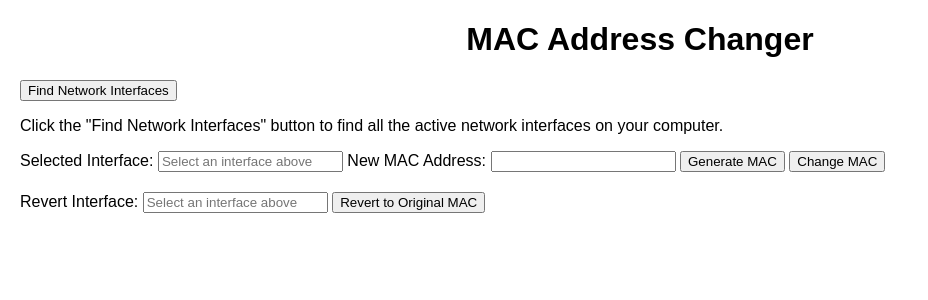
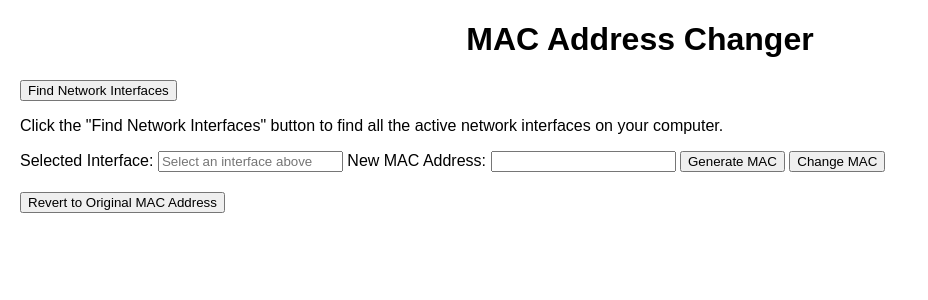
Before and after one commit to razorboy73/django-security-tools, a Django app: page / in a window 1280 px wide. Shown: the top 300 px of the page, without its empty margins (0-928 px from the left). Run offline with Django 4.2, Linux system fonts and the light colour scheme.

Commit message:
bug fixes and error handling

```diff
--- a/django_security_tools/mac_address_changer/models.py
+++ b/django_security_tools/mac_address_changer/models.py
@@ -1,4 +1,5 @@
 from django.db import models
+from django.utils.timezone import now
 
 class MacAddressHistory(models.Model):
     mac_address = models.CharField(max_length=17, unique=True)
@@ -11,6 +12,7 @@ class Interface(models.Model):
     name = models.CharField(max_length=50, unique=True)  # Interface name
     original_mac = models.CharField(max_length=17, blank=True, null=True)  # Original MAC address
     mac_address = models.CharField(max_length=17, blank=True, null=True)  # Current MAC address
+    last_changed = models.DateTimeField(null=True, blank=True)
 
     def __str__(self):
         return self.name
--- a/django_security_tools/mac_address_changer/templates/mac_address_changer/index.html
+++ b/django_security_tools/mac_address_changer/templates/mac_address_changer/index.html
@@ -34,10 +34,9 @@
     <!-- Form to Revert MAC Address -->
     <form method="POST" action="{% url 'revert_mac' %}">
         {% csrf_token %}
-        <label for="revert_interface">Revert Interface:</label>
-        <input type="text" id="revert_interface" name="interface" readonly placeholder="Select an interface above">
-        <button type="submit">Revert to Original MAC</button>
+        <button type="submit">Revert to Original MAC Address</button>
     </form>
+
 
     <!-- Container for Alerts and Messages -->
     <div id="message-container">
--- a/django_security_tools/mac_address_changer/views.py
+++ b/django_security_tools/mac_address_changer/views.py
@@ -1,126 +1,214 @@
 from django.shortcuts import render, redirect
+from django.utils.timezone import now
 from django.http import JsonResponse
 from django.contrib import messages
-from .models import MacAddressHistory, Interface
+from .models import Interface
 import subprocess
 import random
 import re
 
+
 def index(request):
+    """
+    Renders the main page with a list of available network interfaces.
+    """
     interfaces = Interface.objects.all()
     return render(request, "mac_address_changer/index.html", {"interfaces": interfaces})
 
 
 def find_interfaces(request):
     """
-    Returns a list of active network interfaces with their current MAC addresses.
+    Finds and returns active network interfaces with their current MAC addresses.
     Updates the Interface table in the database.
     """
     try:
-        # Get the output of ifconfig
         result = subprocess.check_output(['ifconfig'], stderr=subprocess.STDOUT).decode('utf-8')
-
-        # Log the raw output for debugging
         print("Raw ifconfig output:\n", result)
 
-        # Parse interface names and MAC addresses
+        interface_blocks = result.split('\n\n')
         interfaces = []
-        # Updated regex: Matches all interfaces and optionally captures MAC addresses
-        regex = r'^(\w+): flags=.*?\n(?:.*\n)*?(?:\s+ether\s+([0-9a-fA-F:]{17}))?'
+        for block in interface_blocks:
+            name_match = re.match(r'^(\w+):', block)
+            if not name_match:
+                continue
+            interface_name = name_match.group(1)
+            mac_match = re.search(r'ether\s+([0-9a-fA-F:]{17})', block)
+            mac_address = mac_match.group(1) if mac_match else "No MAC Address"
 
-        for match in re.finditer(regex, result, re.MULTILINE):
-            interface_name = match.group(1)  # Extract interface name
-            mac_address = match.group(2) if match.group(2) else "No MAC Address"  # Extract MAC or set as "No MAC Address"
-
-            # Update or create the Interface in the database
-            Interface.objects.update_or_create(
+            interface, created = Interface.objects.update_or_create(
                 name=interface_name,
                 defaults={'original_mac': mac_address, 'mac_address': mac_address}
             )
             interfaces.append({'name': interface_name, 'mac': mac_address})
 
-        # Log the parsed interfaces for debugging
         print("Parsed interfaces:", interfaces)
-
-        # User instructions
         instructions = "Click on a network interface below to select it for MAC address changes."
 
         return JsonResponse({'interfaces': interfaces, 'instructions': instructions})
-
     except subprocess.CalledProcessError as e:
         error_message = f"Error fetching interfaces: {str(e)}"
-        print(error_message)  # Log the error
+        print(error_message)
         return JsonResponse({'error': error_message}, status=500)
-
     except Exception as e:
         error_message = f"Unexpected error: {str(e)}"
-        print(error_message)  # Log the error
+        print(error_message)
         return JsonResponse({'error': error_message}, status=500)
 
 
-def generate_mac(request):
-    new_mac = ":".join(f"{random.randint(0, 255):02x}" for _ in range(6))
-    MacAddressHistory.objects.create(mac_address=new_mac)
-    return JsonResponse({"mac_address": new_mac})
+def validate_mac(mac):
+    """
+    Validates the MAC address format.
+    """
+    pattern = r"^([0-9A-Fa-f]{2}:){5}[0-9A-Fa-f]{2}$"
+    return re.match(pattern, mac) is not None
+
+
+def ensure_interface_up(interface):
+    """
+    Ensures the specified interface is up.
+    """
+    try:
+        subprocess.run(["ip", "link", "set", interface, "up"], check=True)
+        print(f"Interface {interface} is now up.")
+    except subprocess.CalledProcessError as e:
+        raise RuntimeError(f"Error bringing up interface {interface}: {e}")
+
+
+def change_mac_command(interface, mac):
+    """
+    Changes the MAC address for the specified interface.
+    """
+    try:
+        print(f"Changing MAC address for {interface} to {mac}")
+
+        # Ensure the interface is up
+        ensure_interface_up(interface)
+
+        # Bring the interface down
+        subprocess.run(["ip", "link", "set", interface, "down"], check=True)
+
+        # Change the MAC address
+        subprocess.run(["ip", "link", "set", interface, "address", mac], check=True)
+
+        # Bring the interface back up
+        subprocess.run(["ip", "link", "set", interface, "up"], check=True)
+
+        print(f"MAC address for {interface} successfully changed to {mac}")
+    except subprocess.CalledProcessError as e:
+        raise RuntimeError(f"Error executing ip command: {e}")
+
+
 
 def change_mac(request):
+    """
+    Changes the MAC address for the specified interface.
+    """
     interface_name = request.POST.get("interface")
     new_mac = request.POST.get("mac")
 
-    print(f"POST data - interface: {interface_name}, mac: {new_mac}")  # Debugging
+    if not validate_mac(new_mac):
+        messages.error(request, f"Invalid MAC address format: {new_mac}. Please try again.")
+        return redirect("index")
 
-    if not interface_name:
-        messages.error(request, "No interface selected.")
+    try:
+        # Get the interface to change
+        interface = Interface.objects.get(name=interface_name)
+
+        # Save the original MAC if it's not already saved
+        if not interface.original_mac:
+            interface.original_mac = interface.mac_address
+
+        # Change the MAC address
+        change_mac_command(interface_name, new_mac)
+
+        # Update the MAC address and set last_changed
+        interface.mac_address = new_mac
+        interface.last_changed = now()
+        interface.save()
+
+        # Reset last_changed for all other interfaces
+        Interface.objects.exclude(name=interface_name).update(last_changed=None)
+
+        messages.success(
+            request,
+            f"MAC address for interface '{interface_name}' successfully changed. "
+            f"Original MAC: {interface.original_mac}, New MAC: {new_mac}."
+        )
+    except Interface.DoesNotExist:
+        messages.error(request, f"Interface '{interface_name}' not found.")
+    except RuntimeError as e:
+        messages.error(request, f"Error: {e}")
+
+    return redirect("index")
+    """
+    Changes the MAC address for the specified interface.
+    """
+    interface_name = request.POST.get("interface")
+    new_mac = request.POST.get("mac")
+
+    if not validate_mac(new_mac):
+        messages.error(request, f"Invalid MAC address format: {new_mac}. Please try again.")
         return redirect("index")
 
     try:
         interface = Interface.objects.get(name=interface_name)
+        original_mac = interface.mac_address
+        change_mac_command(interface_name, new_mac)
+        interface.mac_address = new_mac
+        interface.save()
+
+        messages.success(
+            request,
+            f"MAC address for interface '{interface_name}' successfully changed. "
+            f"Original MAC: {original_mac}, New MAC: {new_mac}."
+        )
     except Interface.DoesNotExist:
-        messages.error(request, f"Interface '{interface_name}' not found in the database.")
-        return redirect("index")
-
-    if not validate_mac(new_mac):
-        messages.error(request, "Invalid MAC address format.")
-        return redirect("index")
-
-    try:
-        original_mac = check_interface(interface_name)
-        if not interface.original_mac:
-            interface.original_mac = original_mac
-            interface.save()
-
-        change_mac_command(interface_name, new_mac)
-        messages.success(request, f"MAC address changed to {new_mac}.")
-    except Exception as e:
+        messages.error(request, f"Interface '{interface_name}' not found.")
+    except RuntimeError as e:
         messages.error(request, f"Error: {e}")
 
     return redirect("index")
 
 def revert_mac(request):
-    interface_name = request.POST.get("interface")
-    interface = Interface.objects.get(name=interface_name)
+    """
+    Reverts the MAC address for the last changed interface to its original value.
+    """
+    try:
+        # Find the last changed interface
+        interface = Interface.objects.filter(last_changed__isnull=False).first()
 
-    try:
+        if not interface:
+            raise ValueError("No interface found to revert.")
+
         if not interface.original_mac:
-            raise ValueError("Original MAC address not found.")
+            raise ValueError(f"Original MAC address not found for interface '{interface.name}'.")
 
-        change_mac_command(interface_name, interface.original_mac)
-        messages.success(request, f"Reverted back to original MAC: {interface.original_mac}.")
-    except Exception as e:
+        # Revert the MAC address
+        change_mac_command(interface.name, interface.original_mac)
+
+        # Update the database
+        interface.mac_address = interface.original_mac
+        interface.last_changed = None
+        interface.save()
+
+        messages.success(
+            request,
+            f"Reverted MAC address for interface '{interface.name}' to original value: {interface.original_mac}."
+        )
+    except ValueError as e:
+        messages.error(request, f"Error: {e}")
+    except RuntimeError as e:
         messages.error(request, f"Error: {e}")
 
     return redirect("index")
 
-# Utility functions for subprocess handling
-def validate_mac(mac):
-    pattern = r"^([0-9A-Fa-f]{2}:){5}[0-9A-Fa-f]{2}$"
-    return re.match(pattern, mac) is not None
 
-def check_interface(interface):
-    result = subprocess.check_output(["ifconfig", interface]).decode("utf-8")
-    return re.search(r"ether ([0-9a-fA-F:]{17})", result).group(1)
 
-def change_mac_command(interface, mac):
-    subprocess.run(["ifconfig", interface, "down"], check=True)
-    subprocess.run(["ifconfig", interface, "hw", "ether", mac], check=True)
-    subprocess.run(["ifconfig", interface, "up"], check=True)
+
+def generate_mac(request):
+    """
+    Generates a valid, locally administered MAC address and returns it as a JSON response.
+    """
+    new_mac = "02:" + ":".join(f"{random.randint(0, 255):02x}" for _ in range(5))
+    print(f"Generated MAC address: {new_mac}")
+    return JsonResponse({"mac_address": new_mac})
```
Also changed, not shown: django_security_tools/mac_address_changer/tests.py (+128 -4 lines), README.md, django_security_tools/mac_address_changer/migrations/0003_interface_last_changed.py (added).
